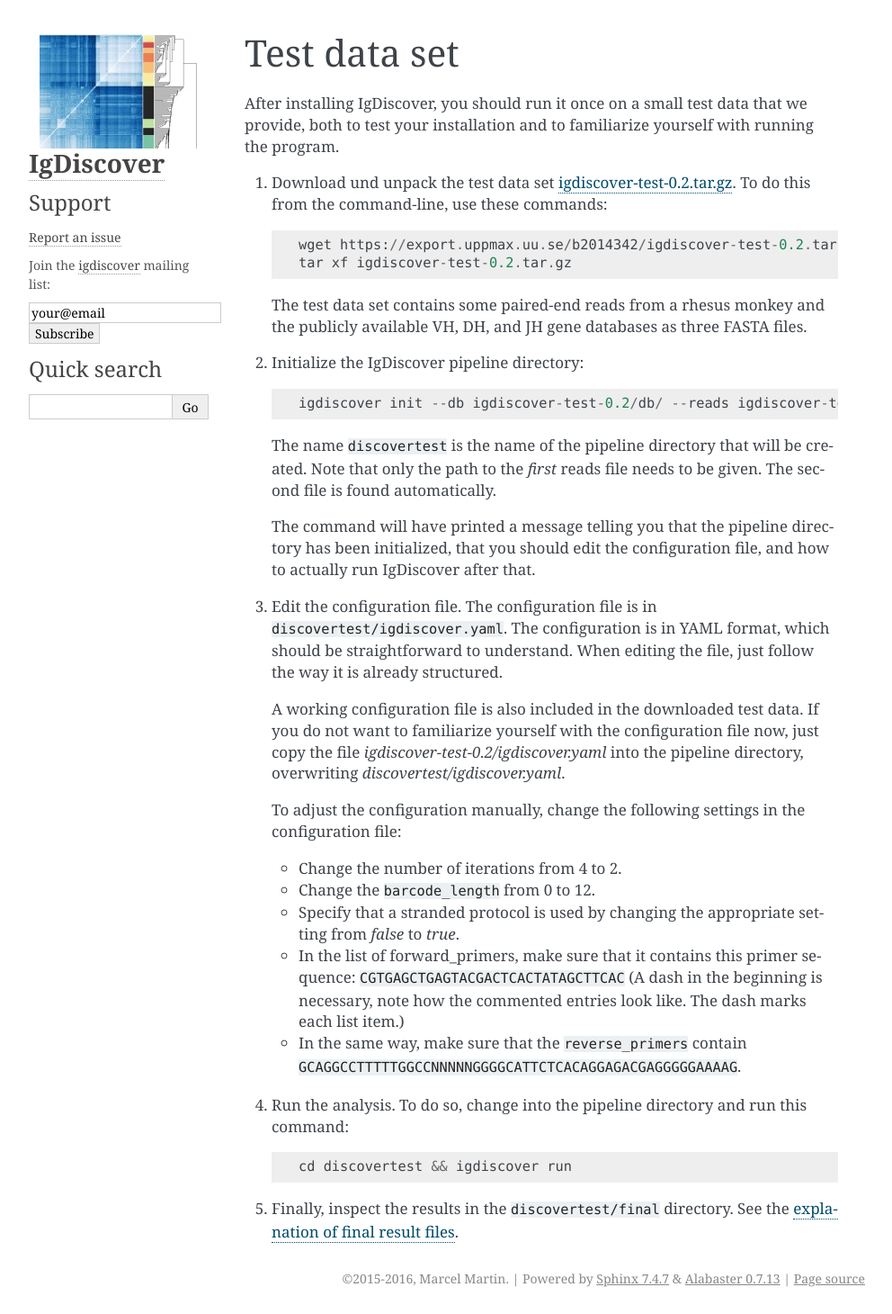
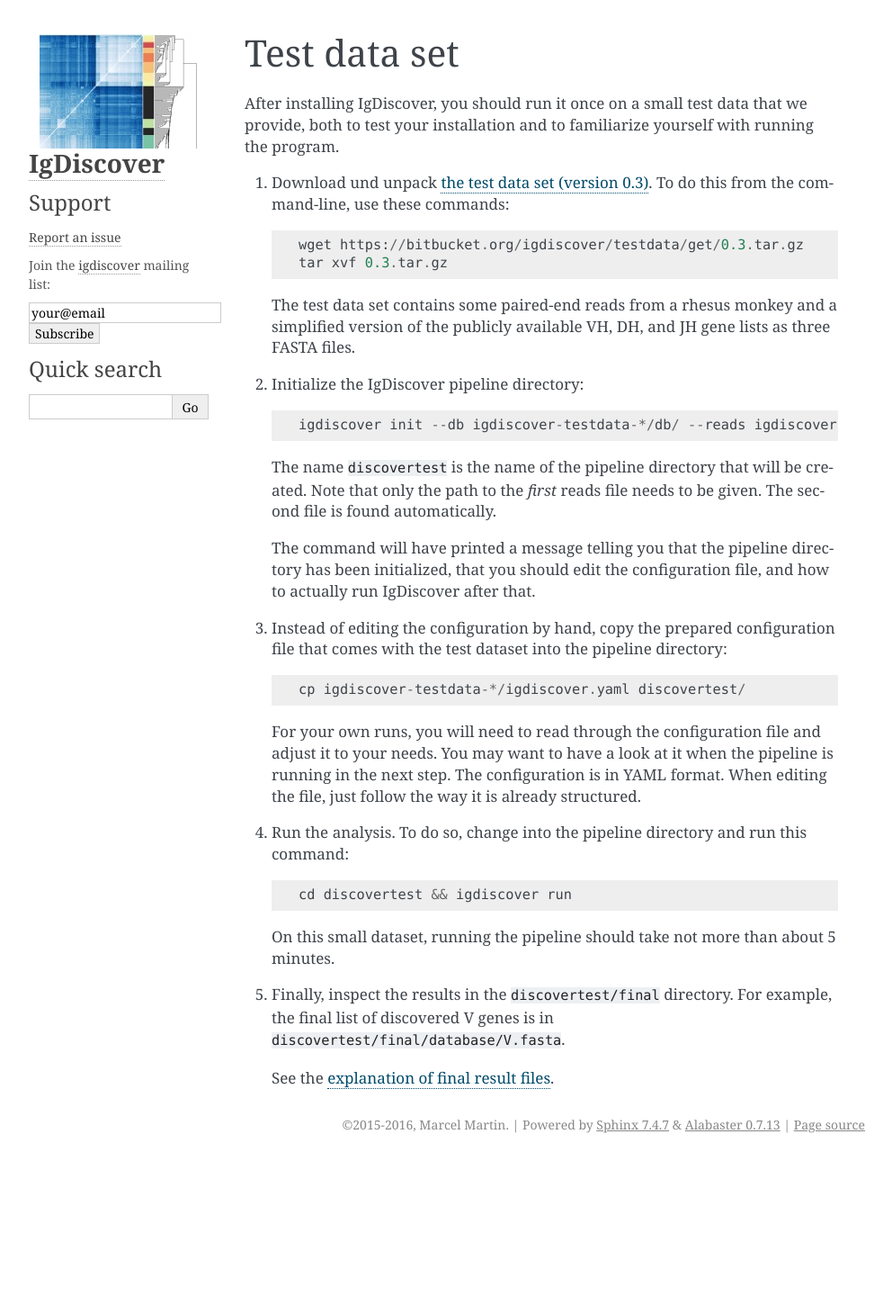
Before and after one commit to NBISweden/IgDiscover-legacy, a Sphinx documentation site: the page built from doc/testing.rst, in a window 1280 px wide. Shown: the whole page at 90% size, without its empty margins (148-1140 px from the left). Built offline with Sphinx 7.4.7, drawn with Linux system fonts in a browser that asks for light colours; after the commit the page ends 1289 px from its top, so only the background shows below that.

Commit message:
Ensure instructions for testing the installation work

```diff
--- a/doc/testing.rst
+++ b/doc/testing.rst
@@ -8,20 +8,21 @@
 provide, both to test your installation and to familiarize yourself with
 running the program.
 
-1. Download und unpack the test data set igdiscover-test-0.2.tar.gz_. To do this
+1. Download und unpack `the test data set (version 0.3)`_. To do this
    from the command-line, use these commands::
 
-	wget https://export.uppmax.uu.se/b2014342/igdiscover-test-0.2.tar.gz
-	tar xf igdiscover-test-0.2.tar.gz
+	wget https://bitbucket.org/igdiscover/testdata/get/0.3.tar.gz
+	tar xvf 0.3.tar.gz
 
-.. _igdiscover-test-0.2.tar.gz: https://export.uppmax.uu.se/b2014342/igdiscover-test-0.2.tar.gz
+.. _the test data set (version 0.3): https://bitbucket.org/igdiscover/testdata/get/0.3.tar.gz
 
-   The test data set contains some paired-end reads from a rhesus monkey and the
-   publicly available VH, DH, and JH gene databases as three FASTA files.
+   The test data set contains some paired-end reads from a rhesus monkey and a
+   simplified version of the publicly available VH, DH, and JH gene lists
+   as three FASTA files.
 
 2. Initialize the IgDiscover pipeline directory::
 
-	igdiscover init --db igdiscover-test-0.2/db/ --reads igdiscover-test-0.2/reads.1.fastq.gz discovertest
+       igdiscover init --db igdiscover-testdata-*/db/ --reads igdiscover-testdata-*/reads.1.fastq.gz discovertest
 
    The name ``discovertest`` is the name of the pipeline directory that will be
    created. Note that only the path to the *first* reads file needs to be
@@ -31,34 +32,24 @@
    directory has been initialized, that you should edit the configuration file,
    and how to actually run IgDiscover after that.
 
-3. Edit the configuration file. The configuration file is in
-   ``discovertest/igdiscover.yaml``. The configuration is in YAML format, which
-   should be straightforward to understand. When editing the file, just follow
-   the way it is already structured.
+3. Instead of editing the configuration by hand, copy the prepared configuration
+   file that comes with the test dataset into the pipeline directory::
 
-   A working configuration file is also included in the downloaded test data.
-   If you do not want to familiarize yourself with the configuration file now,
-   just copy the file `igdiscover-test-0.2/igdiscover.yaml` into the pipeline
-   directory, overwriting `discovertest/igdiscover.yaml`.
+       cp igdiscover-testdata-*/igdiscover.yaml discovertest/
 
-   To adjust the configuration manually, change the following settings in the
-   configuration file:
-
-   - Change the number of iterations from 4 to 2.
-   - Change the ``barcode_length`` from 0 to 12.
-   - Specify that a stranded protocol is used by changing the appropriate
-     setting from *false* to *true*.
-   - In the list of forward_primers, make sure that it contains this primer
-     sequence: ``CGTGAGCTGAGTACGACTCACTATAGCTTCAC`` (A dash in the beginning
-     is necessary, note how the commented entries look like. The dash marks each
-     list item.)
-   - In the same way, make sure that the ``reverse_primers`` contain
-     ``GCAGGCCTTTTTGGCCNNNNNGGGGCATTCTCACAGGAGACGAGGGGGAAAAG``.
+   For your own runs, you will need to read through the configuration file
+   and adjust it to your needs. You may want to have a look at it when the
+   pipeline is running in the next step. The configuration is in YAML
+   format. When editing the file, just follow the way it is already structured.
 
 4. Run the analysis. To do so, change into the pipeline directory and run this
    command::
 
 	cd discovertest && igdiscover run
 
+   On this small dataset, running the pipeline should take not more than about 5 minutes.
+
 5. Finally, inspect the results in the ``discovertest/final`` directory.
+   For example, the final list of discovered V genes is in ``discovertest/final/database/V.fasta``.
+
    See the :ref:`explanation of final result files <final-results>`.
```
